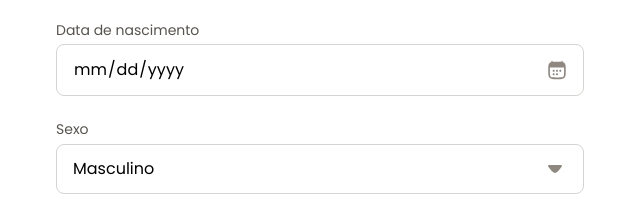
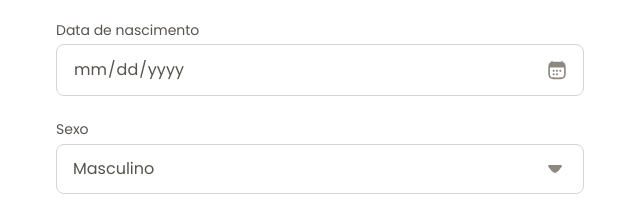
Before and after one commit to Famoliveira/projeto-formulario-de-matricula, a plain HTML site: page index.html in a window 1280 px wide. Shown: the part 367-582 px from the top of the page, 8-648 px from the left. Drawn offline with Linux system fonts and the light colour scheme.

Commit message:
corrigindo cor dos textos dos inputs

```diff
--- a/styles/fields/index.css
+++ b/styles/fields/index.css
@@ -7,6 +7,7 @@ input, textarea, select {
   border: 1px solid var(--stroke-default);
   padding: 0.75rem 1rem;
   font: var(--text);
+  color: var(--text-secondary);
 }
 
 label {
```
